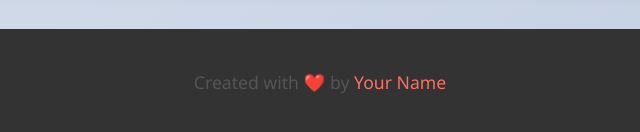
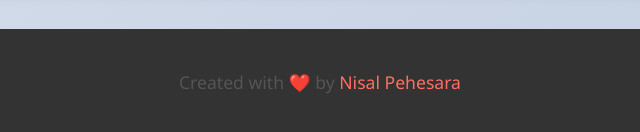
Before and after one commit to NISAL-PEHESARA/LearnICT, a plain HTML site: page programming-basics.html in a window 1280 px wide. Shown: the part 2654-2786 px from the top of the page, 320-960 px from the left. Drawn offline with Linux system fonts and the light colour scheme.

Commit message:
Update programming-basics.html

```diff
--- a/programming-basics.html
+++ b/programming-basics.html
@@ -180,7 +180,7 @@
 
     <!-- Footer -->
     <footer>
-        <p>Created with ❤️ by <a href="#" target="_blank">Your Name</a></p>
+        <p>Created with ❤️ by <a href="#" target="_blank">Nisal Pehesara</a></p>
     </footer>
 </body>
 </html>
```
